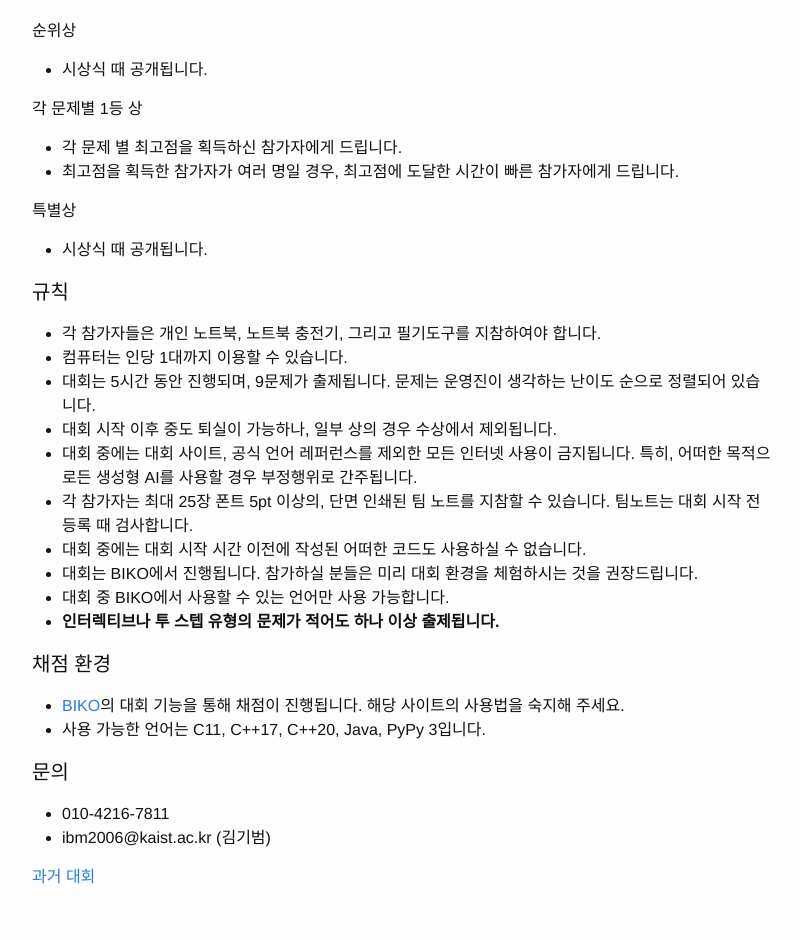
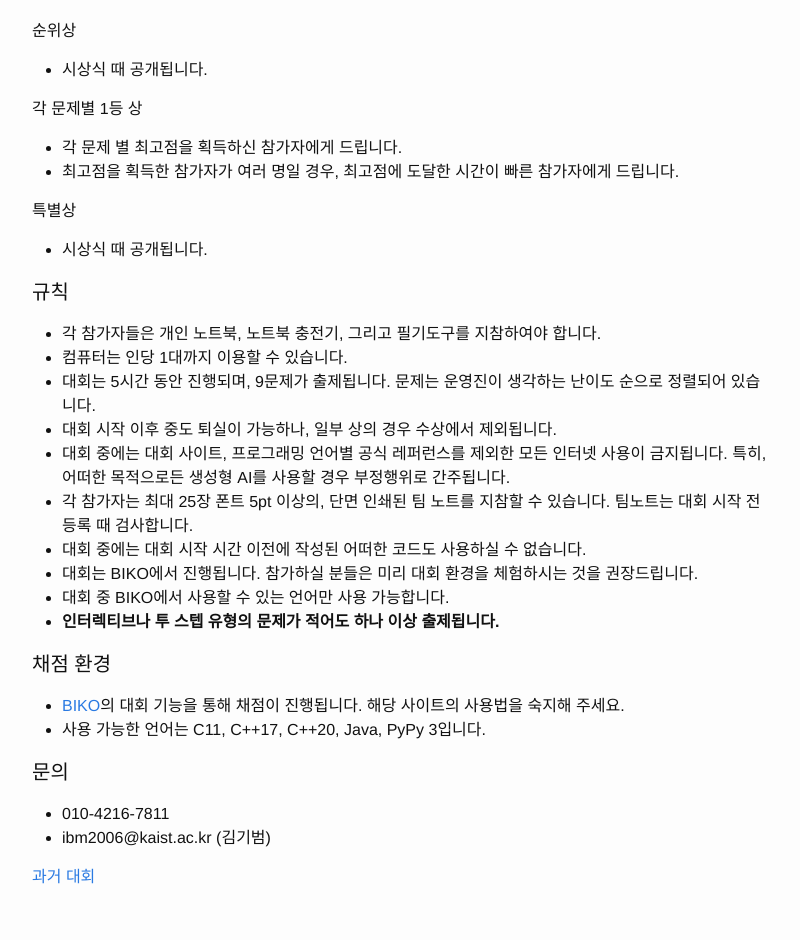
Before and after one commit to RUN-KAIST/kaist.run, a Jekyll site: the page built from contests/ko.md, in a window 1280 px wide. Shown: the part 1248-2188 px from the top of the page, without its empty margins (238-1038 px from the left). Built offline with Jekyll 4.4.1, drawn with Linux system fonts in a browser that asks for light colours.

Commit message:
Update ko.md

```diff
--- a/contests/ko.md
+++ b/contests/ko.md
@@ -50,7 +50,7 @@ order: 3
 - 컴퓨터는 인당 1대까지 이용할 수 있습니다.
 - 대회는 5시간 동안 진행되며, 9문제가 출제됩니다. 문제는 운영진이 생각하는 난이도 순으로 정렬되어 있습니다.
 - 대회 시작 이후 중도 퇴실이 가능하나, 일부 상의 경우 수상에서 제외됩니다.
-- 대회 중에는 대회 사이트, 공식 언어 레퍼런스를 제외한 모든 인터넷 사용이 금지됩니다. 특히, 어떠한 목적으로든 생성형 AI를 사용할 경우 부정행위로 간주됩니다.
+- 대회 중에는 대회 사이트, 프로그래밍 언어별 공식 레퍼런스를 제외한 모든 인터넷 사용이 금지됩니다. 특히, 어떠한 목적으로든 생성형 AI를 사용할 경우 부정행위로 간주됩니다.
 - 각 참가자는 최대 25장 폰트 5pt 이상의, 단면 인쇄된 팀 노트를 지참할 수 있습니다. 팀노트는 대회 시작 전 등록 때 검사합니다.
 - 대회 중에는 대회 시작 시간 이전에 작성된 어떠한 코드도 사용하실 수 없습니다.
 - 대회는 BIKO에서 진행됩니다. 참가하실 분들은 미리 대회 환경을 체험하시는 것을 권장드립니다.
```
